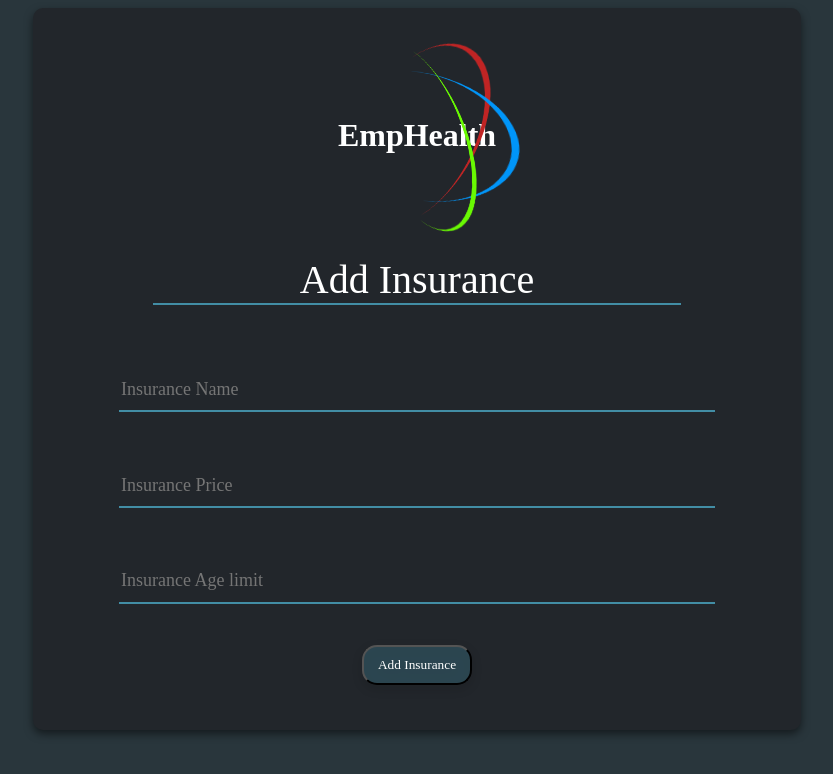
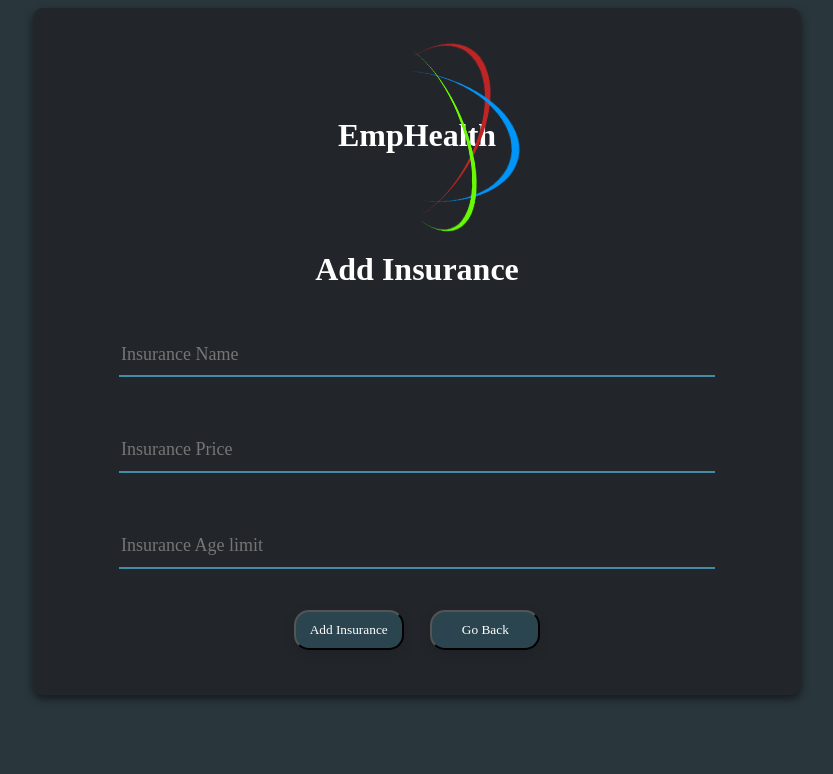
Before and after one commit to desireeMCode/EmployeeHealthManagement, a React (Create React App) app: page /insertinsurance in a window 1280 px wide. Shown: the top 774 px of the page, without its empty margins (223-1056 px from the left). Built offline with nearby package versions, Linux system fonts and the light colour scheme.

Commit message:
Commited All Changes

```diff
--- a/package.json
+++ b/package.json
@@ -11,6 +11,7 @@
     "react-dom": "^18.2.0",
     "react-router-dom": "^6.10.0",
     "react-scripts": "5.0.1",
+    "react-toastify": "^9.1.2",
     "web-vitals": "^2.1.4"
   },
   "scripts": {
--- a/src/App.js
+++ b/src/App.js
@@ -14,6 +14,7 @@ function App() {
           <Route path = '/viewinsurances' element = {<ViewInsurances/>}/>
           <Route path = '/insertinsurance' element = {<InsertInsurance/>}/>
 
+
         </Routes>
       </div>
     </BrowserRouter>
--- a/src/components/Add_Insurance.js
+++ b/src/components/Add_Insurance.js
@@ -1,5 +1,7 @@
 import React, { useState } from "react";
 import axios from "axios";
+import { Link , useParams, useNavigate} from "react-router-dom";
+import { toast } from "react-toastify";
 import "../styles/addInsurance.css";
 
 function AddInsurance() {
@@ -9,6 +11,9 @@ function AddInsurance() {
 
   const insert_insurance = (e) => {
     e.preventDefault();
+    if (!insurance_name || !insurance_premium || !insurance_age_limit) {
+      toast.error("please provide value into each input field");
+    } else {
       axios
         .post("http://localhost:3001/insertinsurance", {
           insurance_name: insurance_name,
@@ -16,13 +21,16 @@ function AddInsurance() {
           insurance_age_limit: insurance_age_limit,
         })
         .then((res) => console.log(res.data))
-      .catch((err) => console.log(err));
+        .catch((err) => toast.error(err));
+        setTimeout(() =>{
+          Navigate("/viewinsurances", 500)
+        })
+    }
   };
 
   return (
     <div>
       <form action="">
-
         <fieldset>
           <input
             type="text"
@@ -68,7 +76,9 @@ function AddInsurance() {
           {" "}
           Add Insurance{" "}
         </button>
-
+        <Link to="/viewinsurances">
+          <input type="button" value="Go Back" />
+        </Link>
       </form>
     </div>
   );
--- a/src/components/InsertInsurance.js
+++ b/src/components/InsertInsurance.js
@@ -10,7 +10,10 @@ export class InsertInsurance extends React.Component
         return(
             <div className="container">
                 <Logo className =" logoFig"/>
-                <h2 className="title" > Add Insurance </h2>
+                <br></br>
+                <br></br>
+                <br></br>
+                <h1 className="title" > Add Insurance </h1>
                 <AddInsurance/>
             </div>
         )
--- a/src/components/ViewInsurances.js
+++ b/src/components/ViewInsurances.js
@@ -17,6 +17,9 @@ function ViewInsurances() {
 
   return (
     <div style={{ marginTop: "150px" }}>
+      <Link to="/insertinsurance">
+        <button className="btn btn-insurance">Add Insurance</button>
+      </Link>
       <table className="styled-table">
         <thead>
           <tr>
@@ -42,8 +45,6 @@ function ViewInsurances() {
                   <Link to={`/update/${item.insuranceId}`}>
                     <button className="btn btn-view"> View</button>
                   </Link>
-
-
                 </td>
               </tr>
             );
--- a/src/styles/addInsurance.css
+++ b/src/styles/addInsurance.css
@@ -25,6 +25,18 @@ input[type="text"] {
     font-size: large;
     margin: 1em;
 }
+input[type="button"] {
+    background-color: rgba(82, 170, 198, 0.25);
+    color: white;
+    width: 110px;
+    height: 40px;
+    filter: drop-shadow(0px 4px 4px rgba(0, 0, 0, 0.25));
+    border-radius: 15px;
+    margin: 1em;
+    font-family: JetBrains Mono;
+    cursor: pointer;
+
+}
 button {
     background-color: rgba(82, 170, 198, 0.25);
     color: white;
@@ -34,6 +46,7 @@ button {
     border-radius: 15px;
     margin: 1em;
     font-family: JetBrains Mono;
+    cursor: pointer;
 }
 .button:hover {
     background-color: #00C0FD;
--- a/src/styles/insurances.css
+++ b/src/styles/insurances.css
@@ -39,11 +39,13 @@
     display: inline-block;
     border-radius: 5px;
     font-size: 16px;
-    font-size: 16px;
     margin: 4px 2px;
     cursor: pointer;
 }
-
+.btn-insurance {
+    margin-left: 600px;
+    margin-bottom: 20px;
+}
 .btn-edit {
     background-color: #008cba;
 }
```
Also changed, not shown: src/components/AddEdit.js (added, +9 -0 lines), 2 other files (tests, documents, lock files or other folders). Lines whose indentation alone changed are shown as unchanged.
